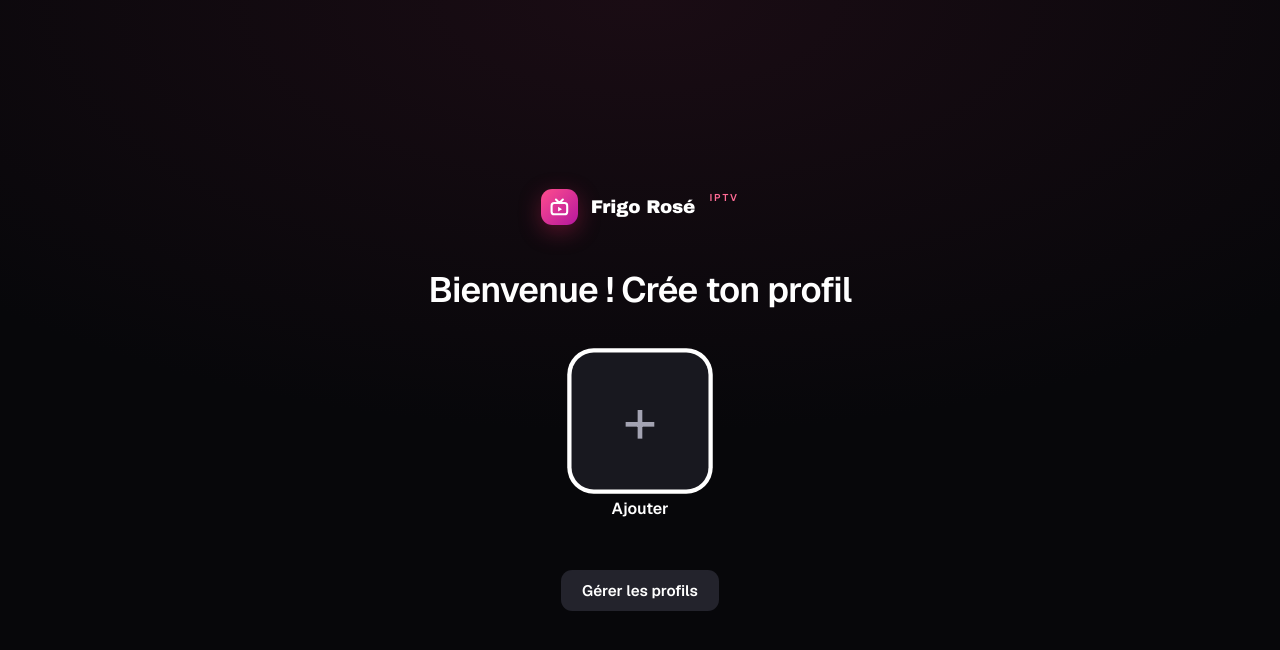
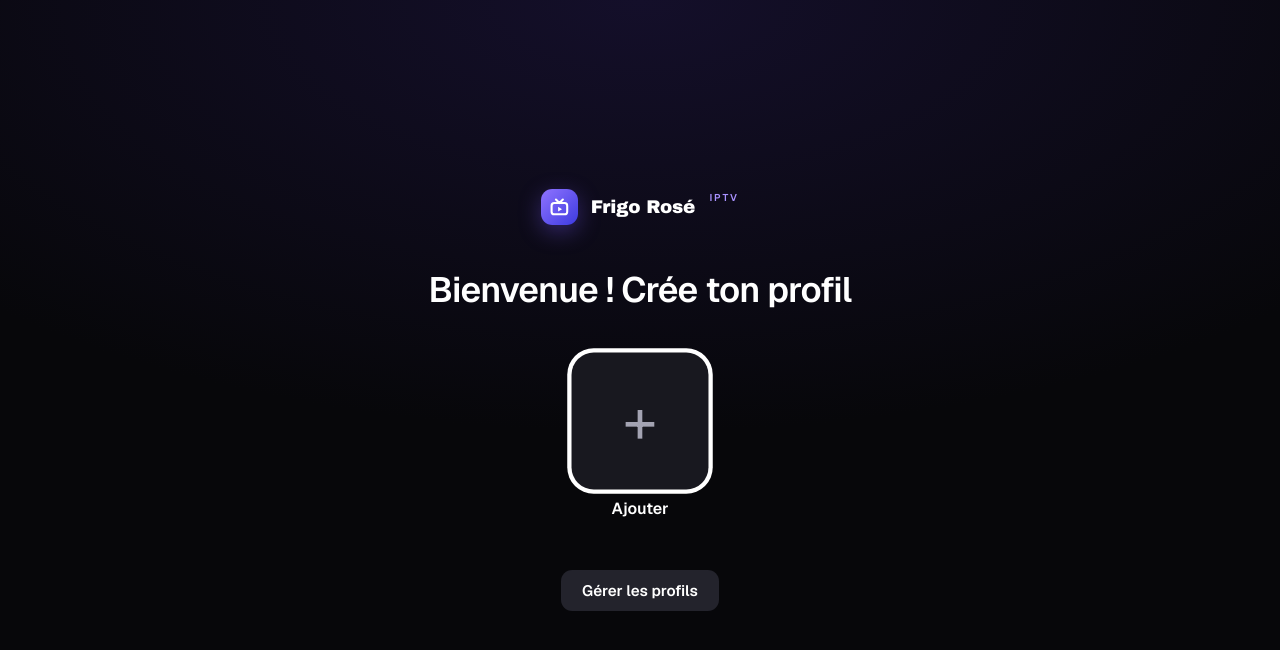
Before and after one commit to dylker24/frigo-rose-tv, a plain HTML site: page web/iptv/index.html in a window 1280 px wide. Drawn offline with nearby package versions, Linux system fonts and the light colour scheme; a web font is replaced by a local one.

Commit message:
Frigo Rosé IPTV : couleur violette pour la différencier de Frigo Rosé TV (appli, icône, bannière)
Co-Authored-By: Claude Opus 5.5 <noreply@anthropic.com>
Claude-Session: https://claude.ai/code/session_01WVXKfeRXKSWJwZTvZPuw1o

```diff
--- a/web/iptv/index.html
+++ b/web/iptv/index.html
@@ -11,7 +11,7 @@
 :root{
   --bg:#07070A; --s1:#111116; --s2:#18181F; --s3:#23232C; --line:#2A2A34;
   --ink:#FFFFFF; --mute:#A3A3B2; --faint:#7C7C8C;
-  --accent:#E0245E; --accent-t:#FF6B95; --accent-rgb:224,36,94; --live:#5BE3A3;
+  --accent:#7B5CFF; --accent-t:#A992FF; --accent-rgb:123,92,255; --live:#5BE3A3;
   --ui:"Geist",system-ui,-apple-system,"Segoe UI",Roboto,sans-serif;
   --brand:"Unbounded","Arial Black",system-ui,sans-serif;
   --pad:3.2rem;
@@ -38,9 +38,9 @@ svg{display:block}
 .chip.sel{background:#fff;color:#000}
 
 /* ---------- démarrage / profils ---------- */
-.screen{position:fixed;inset:0;display:flex;flex-direction:column;align-items:center;justify-content:center;background:radial-gradient(120% 90% at 50% 0%,#1a0c14 0%,var(--bg) 60%)}
+.screen{position:fixed;inset:0;display:flex;flex-direction:column;align-items:center;justify-content:center;background:radial-gradient(120% 90% at 50% 0%,#140f2a 0%,var(--bg) 60%)}
 .logo{display:flex;align-items:center;gap:.8rem;font:800 1.15rem var(--brand);letter-spacing:-.01em}
-.logo .mk{width:2.3rem;height:2.3rem;border-radius:.7rem;background:linear-gradient(135deg,#FF4D8D,#B5179E);display:grid;place-items:center;box-shadow:0 .4rem 1.4rem rgba(var(--accent-rgb),.35)}
+.logo .mk{width:2.3rem;height:2.3rem;border-radius:.7rem;background:linear-gradient(135deg,#8F73FF,#3D3BE0);display:grid;place-items:center;box-shadow:0 .4rem 1.4rem rgba(var(--accent-rgb),.35)}
 .logo .mk svg{width:1.3rem;height:1.3rem}
 .logo small{font:600 .62rem var(--ui);letter-spacing:.18em;color:var(--accent-t);margin-left:.1rem;align-self:flex-start;margin-top:.15rem}
 #boot .sp{margin-top:2rem;width:2.2rem;height:2.2rem;border-radius:50%;border:.22rem solid var(--s3);border-top-color:var(--accent);animation:spin 1s linear infinite}
@@ -105,7 +105,7 @@ svg{display:block}
 .card{position:relative;flex:none;width:9.6rem;border-radius:.7rem;background:var(--s2);overflow:hidden;aspect-ratio:2/3;cursor:pointer}
 .card img{width:100%;height:100%;object-fit:cover;display:block}
 .card .nm{position:absolute;inset:auto 0 0;padding:2.2rem .7rem .65rem;font-size:.82rem;font-weight:600;line-height:1.2;background:linear-gradient(to top,rgba(0,0,0,.92),transparent);display:-webkit-box;-webkit-line-clamp:3;-webkit-box-orient:vertical;overflow:hidden}
-.card.noimg{background:linear-gradient(150deg,#2a1520,#141420)}
+.card.noimg{background:linear-gradient(150deg,#1d1838,#141420)}
 .card.noimg .nm{inset:0;display:flex;align-items:center;justify-content:center;text-align:center;background:none;font-size:.95rem;padding:1rem}
 .card .nw{position:absolute;top:.5rem;left:.5rem;background:var(--accent);color:#fff;font-size:.62rem;font-weight:800;letter-spacing:.08em;padding:.18rem .42rem;border-radius:.3rem}
 .card .rt{position:absolute;top:.5rem;right:.5rem;background:rgba(0,0,0,.7);font-size:.68rem;font-weight:700;padding:.15rem .4rem;border-radius:.3rem}
@@ -416,7 +416,7 @@ const I = {
   out:'<svg class="ic" viewBox="0 0 24 24" fill="none" stroke="currentColor" stroke-width="2.2" stroke-linecap="round" stroke-linejoin="round"><path d="M15 4h4a1 1 0 0 1 1 1v14a1 1 0 0 1-1 1h-4M10 17l5-5-5-5M15 12H3"/></svg>',
   edit:'<svg class="ic" viewBox="0 0 24 24" fill="none" stroke="currentColor" stroke-width="2.2" stroke-linecap="round" stroke-linejoin="round"><path d="M4 20h4L19 9l-4-4L4 16z"/></svg>',
 };
-const COLORS = [["#FF4D8D","#B5179E"],["#FF8A3D","#E0245E"],["#3DD6C1","#2463EB"],["#9B5CFF","#4B2AD8"],["#FFC93D","#FF6B3D"],["#5BE3A3","#138A6B"],["#8E9AAF","#3F4756"]];
+const COLORS = [["#8F73FF","#3D3BE0"],["#FF4D8D","#B5179E"],["#FF8A3D","#E0245E"],["#3DD6C1","#2463EB"],["#9B5CFF","#4B2AD8"],["#FFC93D","#FF6B3D"],["#5BE3A3","#138A6B"],["#8E9AAF","#3F4756"]];
 const grad = i => { const c = COLORS[i % COLORS.length]; return `linear-gradient(135deg,${c[0]},${c[1]})`; };
 
 /* ---------------- stockage ---------------- */
```
Also changed, not shown: iptv-android/app/src/main/res/drawable-xhdpi/banner.png, iptv-android/app/src/main/res/mipmap-hdpi/ic_launcher.png, iptv-android/app/src/main/res/mipmap-mdpi/ic_launcher.png, iptv-android/app/src/main/res/mipmap-xhdpi/ic_launcher.png, iptv-android/app/src/main/res/mipmap-xxhdpi/ic_launcher.png, iptv-android/app/src/main/res/mipmap-xxxhdpi/ic_launcher.png.
